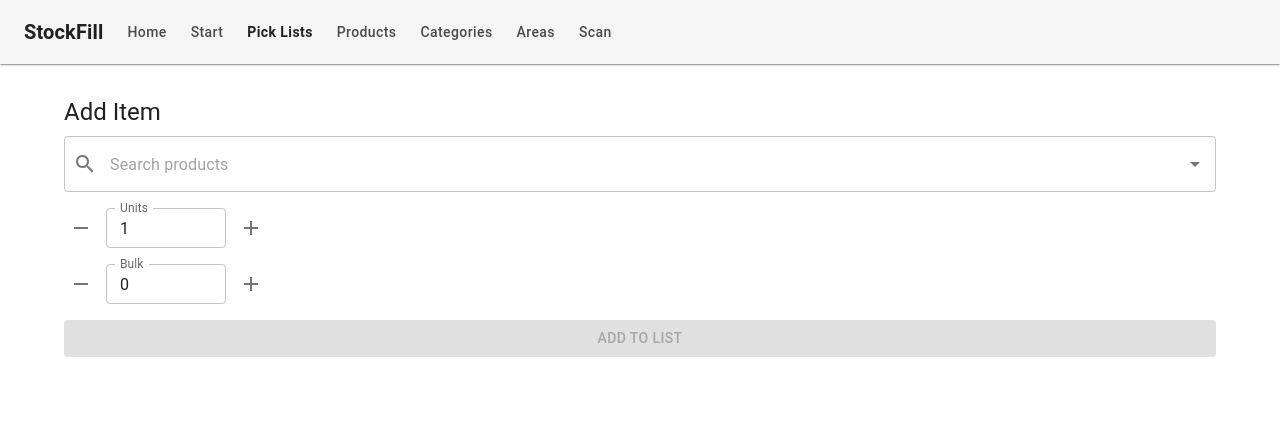
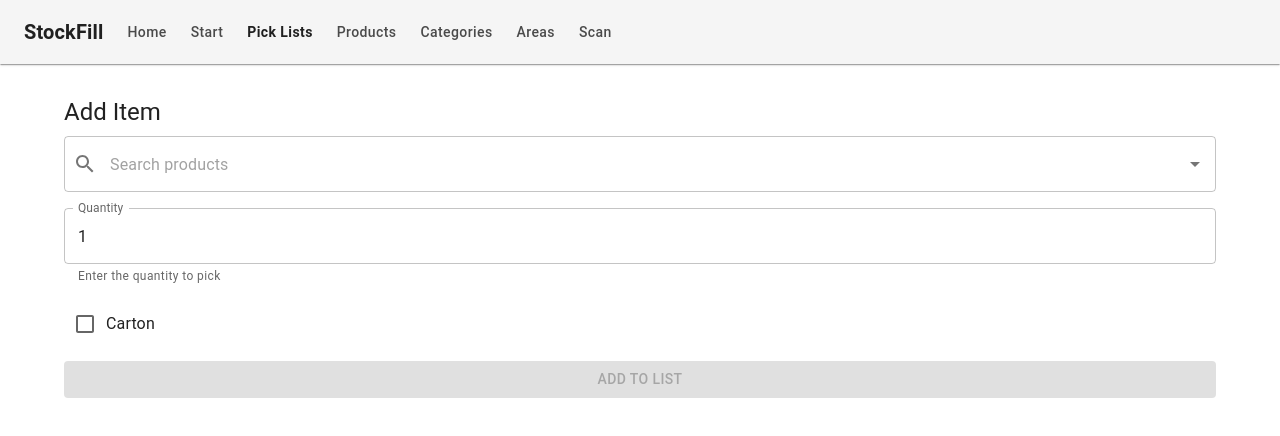
Before and after one commit to beatz174-bit/stockfill, a React (Vite) app: page /pick-lists/1/add-item in a window 1280 px wide. Shown: the top 436 px of the page. Built offline with nearby package versions, Linux system fonts and the light colour scheme.

Commit message:
Add carton flag to pick item quantity handling

```diff
--- a/src/components/PickItemRow.tsx
+++ b/src/components/PickItemRow.tsx
@@ -7,8 +7,8 @@ import { useSwipe } from '../hooks/useSwipe';
 interface PickItemRowProps {
   item: PickItem;
   product?: Product | null;
-  onIncrementUnit: () => void;
-  onIncrementBulk: () => void;
+  onIncrementQuantity: () => void;
+  onToggleCarton: () => void;
   onSwipeLeft: () => void;
   onSwipeRight: () => void;
 }
@@ -22,13 +22,15 @@ const statusColor: Record<PickItemStatus, 'default' | 'success' | 'warning'> = {
 export const PickItemRow = ({
   item,
   product,
-  onIncrementUnit,
-  onIncrementBulk,
+  onIncrementQuantity,
+  onToggleCarton,
   onSwipeLeft,
   onSwipeRight,
 }: PickItemRowProps) => {
-  const longPressHandlers = useLongPress({ onLongPress: onIncrementBulk, onClick: onIncrementUnit });
+  const longPressHandlers = useLongPress({ onLongPress: onToggleCarton, onClick: onIncrementQuantity });
   const swipeHandlers = useSwipe({ onSwipeLeft, onSwipeRight });
+
+  const isCarton = item.quantity_bulk > 0;
 
   return (
     <Stack
@@ -43,10 +45,13 @@ export const PickItemRow = ({
       <div>
         <Typography variant="subtitle1">{product?.name ?? 'Unknown product'}</Typography>
         <Typography variant="caption" color="text.secondary">
-          {item.quantity_units} units / {item.quantity_bulk} bulk
+          Qty: {item.quantity_units}
         </Typography>
       </div>
-      <Chip label={item.status} color={statusColor[item.status]} size="small" />
+      <Stack direction="row" spacing={1} alignItems="center">
+        {isCarton ? <Chip label="Carton" color="primary" size="small" /> : null}
+        <Chip label={item.status} color={statusColor[item.status]} size="small" />
+      </Stack>
     </Stack>
   );
 };
--- a/src/screens/ActivePickListScreen.tsx
+++ b/src/screens/ActivePickListScreen.tsx
@@ -19,7 +19,7 @@ export const ActivePickListScreen = () => {
     [areas, pickList?.area_id],
   );
 
-  const handleIncrementUnit = async (itemId: string) => {
+  const handleIncrementQuantity = async (itemId: string) => {
     const existing = await db.pickItems.get(itemId);
     if (!existing) return;
     await db.pickItems.update(itemId, {
@@ -28,11 +28,11 @@ export const ActivePickListScreen = () => {
     });
   };
 
-  const handleIncrementBulk = async (itemId: string) => {
+  const handleToggleCarton = async (itemId: string) => {
     const existing = await db.pickItems.get(itemId);
     if (!existing) return;
     await db.pickItems.update(itemId, {
-      quantity_bulk: existing.quantity_bulk + 1,
+      quantity_bulk: existing.quantity_bulk > 0 ? 0 : 1,
       updated_at: Date.now(),
     });
   };
@@ -68,8 +68,8 @@ export const ActivePickListScreen = () => {
             key={item.id}
             item={item}
             product={products.find((p) => p.id === item.product_id)}
-            onIncrementUnit={() => handleIncrementUnit(item.id)}
-            onIncrementBulk={() => handleIncrementBulk(item.id)}
+            onIncrementQuantity={() => handleIncrementQuantity(item.id)}
+            onToggleCarton={() => handleToggleCarton(item.id)}
             onSwipeLeft={() => handleSwipeLeft(item.id)}
             onSwipeRight={() => handleSwipeRight(item.id)}
           />
--- a/src/screens/AddItemScreen.tsx
+++ b/src/screens/AddItemScreen.tsx
@@ -1,17 +1,18 @@
 import {
   Autocomplete,
   Button,
+  Checkbox,
   Container,
+  FormControlLabel,
+  InputAdornment,
   Stack,
   TextField,
   Typography,
-  InputAdornment,
 } from '@mui/material';
 import SearchIcon from '@mui/icons-material/Search';
 import { useEffect, useMemo, useState } from 'react';
 import { useNavigate, useParams } from 'react-router-dom';
 import { v4 as uuidv4 } from 'uuid';
-import { NumericStepper } from '../components/NumericStepper';
 import { usePickItems, useProducts } from '../hooks/dataHooks';
 import { useDatabase } from '../context/DBProvider';
 
@@ -22,8 +23,8 @@ export const AddItemScreen = () => {
   const products = useProducts();
   const [selectedProduct, setSelectedProduct] = useState<typeof products[number] | null>(null);
   const [query, setQuery] = useState('');
-  const [units, setUnits] = useState(1);
-  const [bulk, setBulk] = useState(0);
+  const [quantity, setQuantity] = useState(1);
+  const [isCarton, setIsCarton] = useState(false);
   const navigate = useNavigate();
 
   const existingProductIds = useMemo(
@@ -53,6 +54,16 @@ export const AddItemScreen = () => {
     }
   }, [filteredProducts, selectedProduct]);
 
+  useEffect(() => {
+    setQuantity(1);
+    setIsCarton(false);
+  }, [selectedProduct]);
+
+  const quantityHelperText = selectedProduct?.unit_type
+    ? `Enter ${selectedProduct.unit_type} to pick`
+    : 'Enter the quantity to pick';
+  const cartonLabel = selectedProduct?.bulk_name ? `Carton (${selectedProduct.bulk_name})` : 'Carton';
+
   const addItem = async () => {
     const productId = selectedProduct?.id;
 
@@ -61,8 +72,8 @@ export const AddItemScreen = () => {
       id: uuidv4(),
       pick_list_id: id,
       product_id: productId,
-      quantity_units: units,
-      quantity_bulk: bulk,
+      quantity_units: quantity,
+      quantity_bulk: isCarton ? 1 : 0,
       status: 'pending',
       created_at: Date.now(),
       updated_at: Date.now(),
@@ -113,8 +124,22 @@ export const AddItemScreen = () => {
             />
           )}
         />
-        <NumericStepper label="Units" value={units} onChange={setUnits} />
-        <NumericStepper label="Bulk" value={bulk} onChange={setBulk} />
+        <TextField
+          label="Quantity"
+          type="number"
+          inputProps={{ min: 1 }}
+          value={quantity}
+          onChange={(event) => {
+            const value = Number(event.target.value);
+            setQuantity(Number.isNaN(value) || value < 1 ? 1 : value);
+          }}
+          helperText={quantityHelperText}
+          fullWidth
+        />
+        <FormControlLabel
+          control={<Checkbox checked={isCarton} onChange={(event) => setIsCarton(event.target.checked)} />}
+          label={cartonLabel}
+        />
         <Button variant="contained" disabled={!selectedProduct} onClick={addItem}>
           Add to List
         </Button>
```
